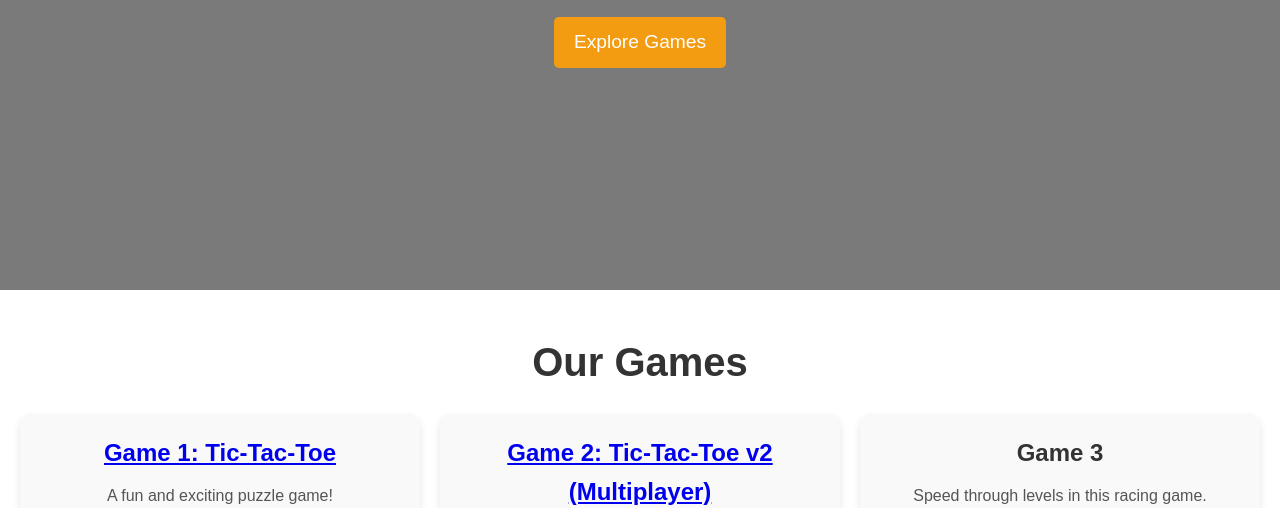
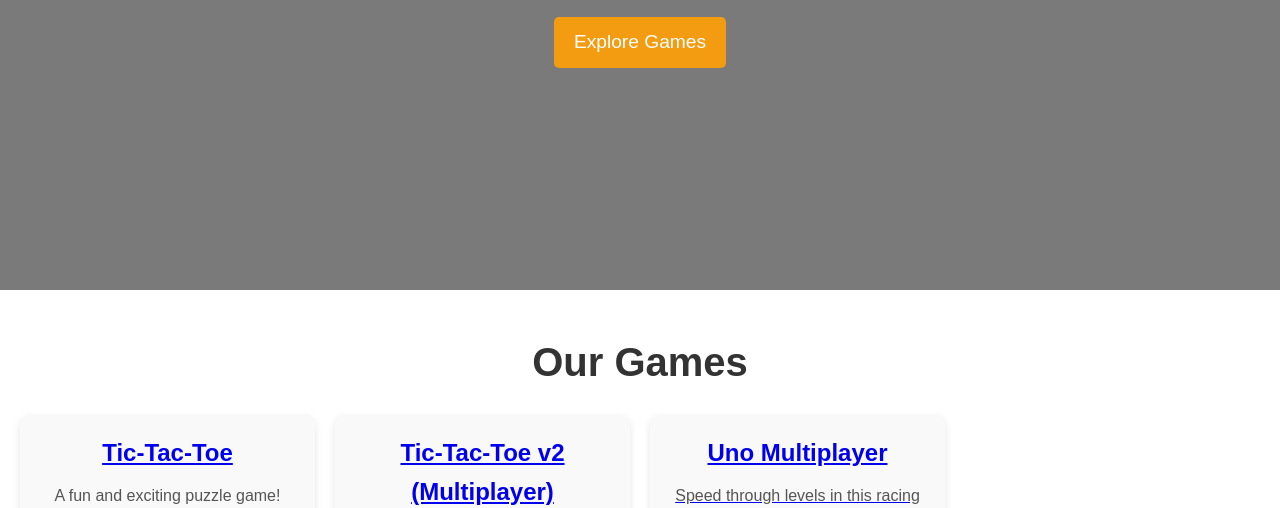
Before and after one commit to sariic/WebGames, a plain HTML site: page index.html in a window 1280 px wide. Shown: the part 444-952 px from the top of the page. Drawn offline with Linux system fonts and the light colour scheme.

Commit message:
game update (Uno)

```diff
--- a/index.html
+++ b/index.html
@@ -28,15 +28,15 @@
         <h2>Our Games</h2>
         <div class="games-grid">
             <div class="game-card">
-                <h3><a href="tic-tac-toe.html">Game 1: Tic-Tac-Toe</a></h3>
+                <h3><a href="tic-tac-toe.html">Tic-Tac-Toe</a></h3>
                 <p>A fun and exciting puzzle game!</p>
             </div>
             <div class="game-card">
-                <h3><a href="tic-tac-toe-v2.html">Game 2: Tic-Tac-Toe v2 (Multiplayer)</a></h3>
+                <h3><a href="tic-tac-toe-v2.html">Tic-Tac-Toe v2 (Multiplayer)</a></h3>
                 <p>Play online with friends in real-time!</p>
             </div>
             <div class="game-card">
-                <h3>Game 3</h3>
+                <h3><a href="https://pizz.uno/">Uno Multiplayer</h3>
                 <p>Speed through levels in this racing game.</p>
             </div>
         </div>
--- a/tic-tac-toe-v2.js
+++ b/tic-tac-toe-v2.js
@@ -1,6 +1,6 @@
 // Import Firebase modules (only needed parts)
-import { initializeApp } from "https://www.gstatic.com/firebasejs/9.0.0/firebase-app.js";
-import { getDatabase, ref, set, get, onValue } from "https://www.gstatic.com/firebasejs/9.0.0/firebase-database.js";
+//import { initializeApp } from "https://www.gstatic.com/firebasejs/9.0.0/firebase-app.js";
+//import { getDatabase, ref, set, get, onValue } from "https://www.gstatic.com/firebasejs/9.0.0/firebase-database.js";
 
 // Firebase configuration
 const firebaseConfig = {
```
